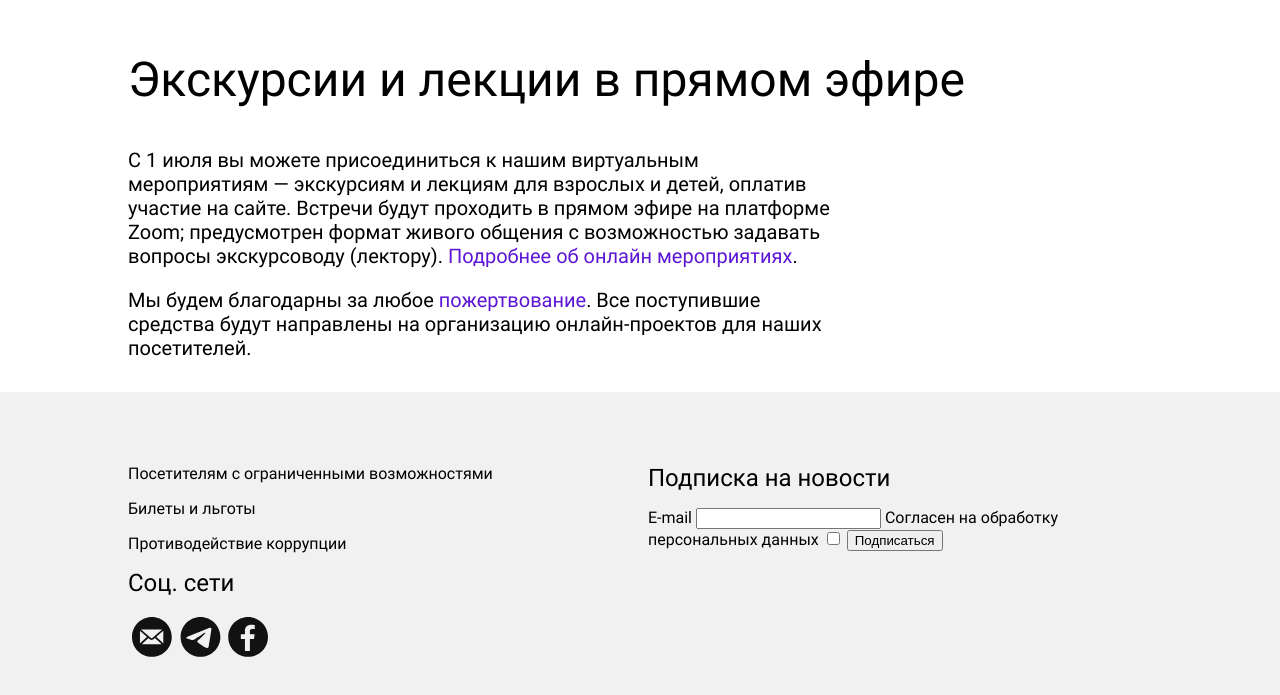
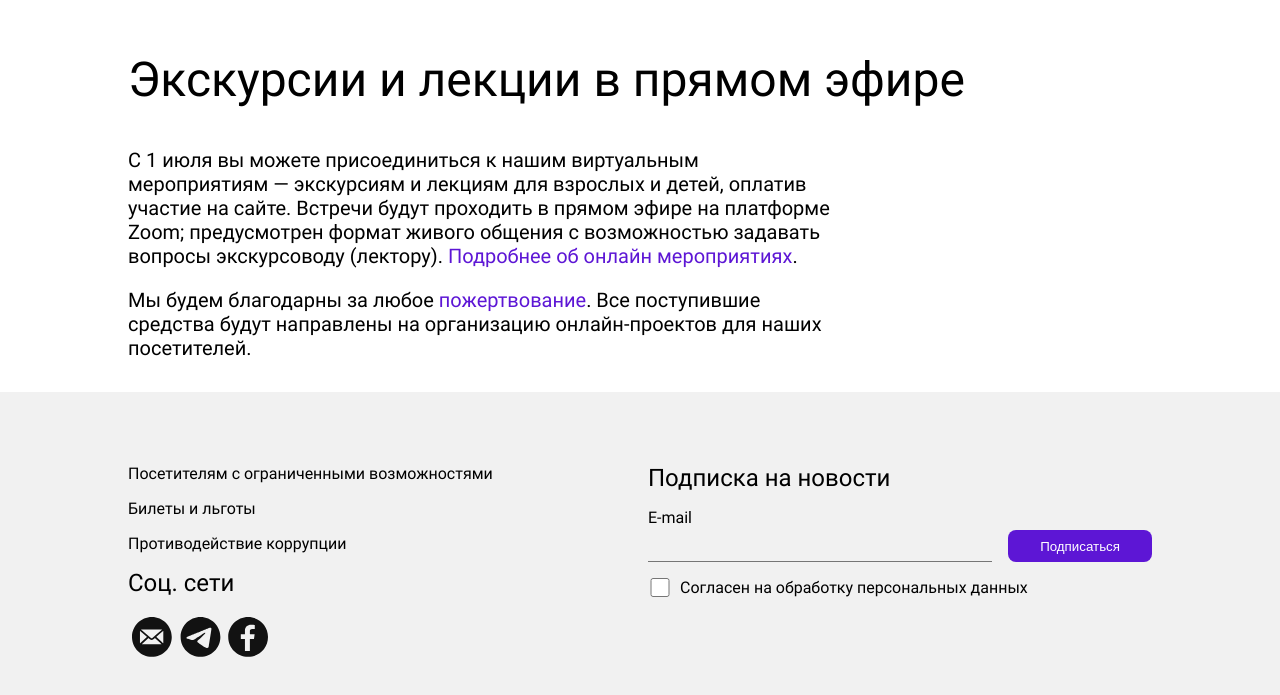
Before and after one commit to pavel-klimov/a11y-kurmak, a plain HTML site: page index.html in a window 1280 px wide. Shown: the part 1425-2120 px from the top of the page. Drawn offline with Linux system fonts and the light colour scheme.

Commit message:
style for subscription form

```diff
--- a/css/style.css
+++ b/css/style.css
@@ -157,3 +157,46 @@ input[type="radio"].visually-hidden {
   text-decoration: none;
   margin: 0 0 1rem;
 }
+
+.subscription-form {
+  display: grid;
+  gap: 1rem;
+  grid-template-areas: 'email submit' 'legal legal';
+  grid-template-columns: auto min-content;
+}
+
+.subscription-form__email-field {
+  grid-area: email;
+  display: flex;
+  flex-direction: column;
+}
+
+.subscription-form__field {
+  height: 2rem;
+  border-width: 0 0 1px 0;
+  background-color: transparent;
+}
+
+.subscription-form__legal-field {
+  grid-area: legal;
+  display: flex;
+}
+
+.subscription-form__checkbox {
+  order: -1;
+  padding: 0;
+  margin: 0 0.5rem 0 0;
+  width: 1.5rem;
+  height: 100%;
+}
+
+.subscription-form__submit {
+  grid-area: submit;
+  min-height: 2rem;
+  margin: auto 0 0;
+  padding: 0 2rem;
+  border: 0;
+  border-radius: 0.5rem;
+  background: #5D16D5;
+  color: #fff;
+}
--- a/index.html
+++ b/index.html
@@ -117,14 +117,14 @@
       </div>
       <div class="footer__column">
         <h3 class="footer__title">Подписка на новости</h3>
-        <form class="subscription-form">
-          <label class="subscription-form__label">
+        <form class="subscription-form" method="GET" action="./subscription/">
+          <label class="subscription-form__email-field">
             E-mail
-            <input type="email" class="subscription-form__field" required>
+            <input type="email" class="subscription-form__field" name="email" required>
           </label>
-          <label class="subscription-form__label">
+          <label class="subscription-form__legal-field">
             Согласен на обработку персональных данных
-            <input type="checkbox" class="subscription-form__checkbox">
+            <input type="checkbox" class="subscription-form__checkbox" name="legal" required>
           </label>
           <button class="subscription-form__submit">Подписаться</button>
         </form>
```
Also changed, not shown: subscription/index.html (added, +15 -0 lines).
